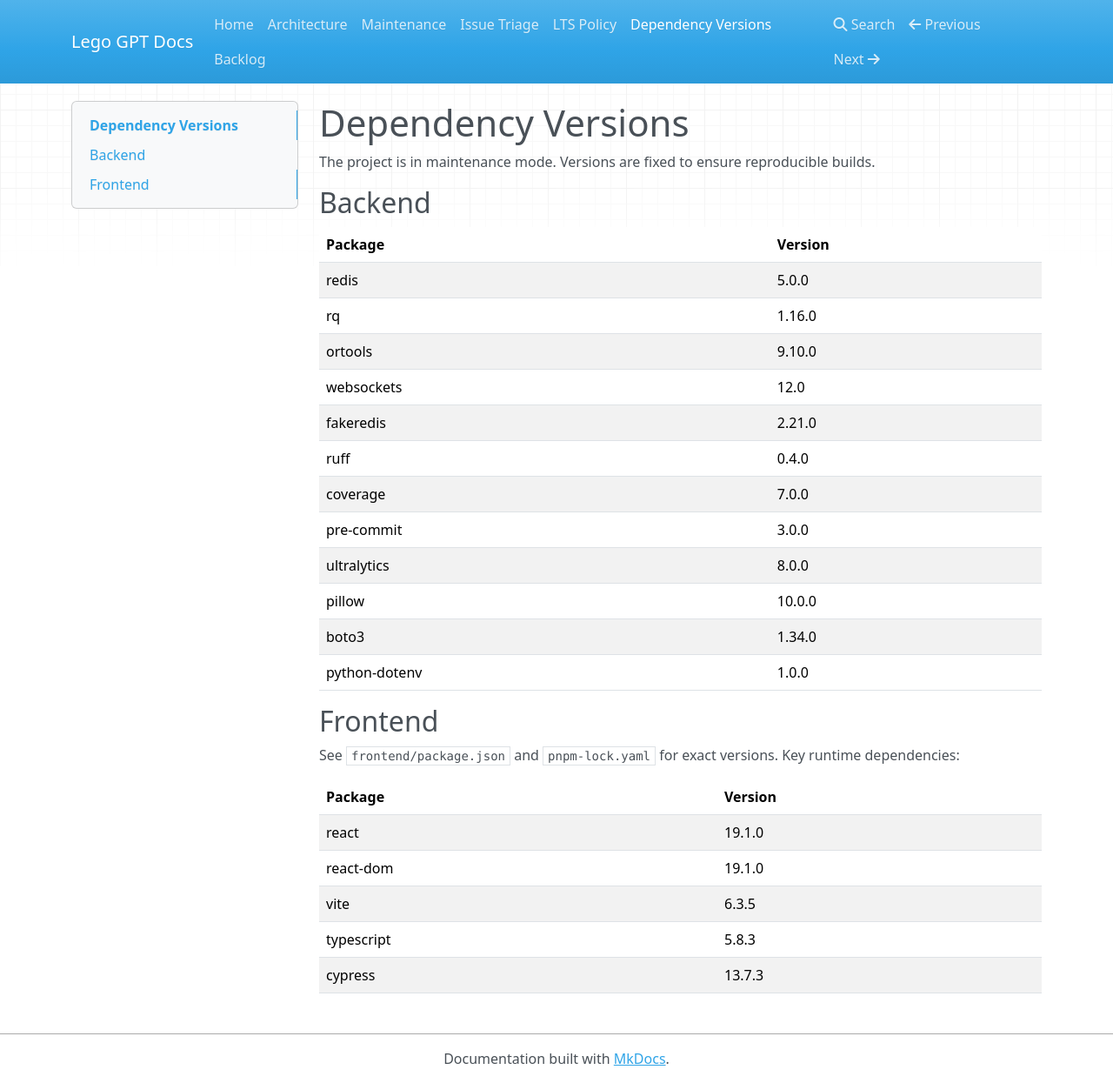
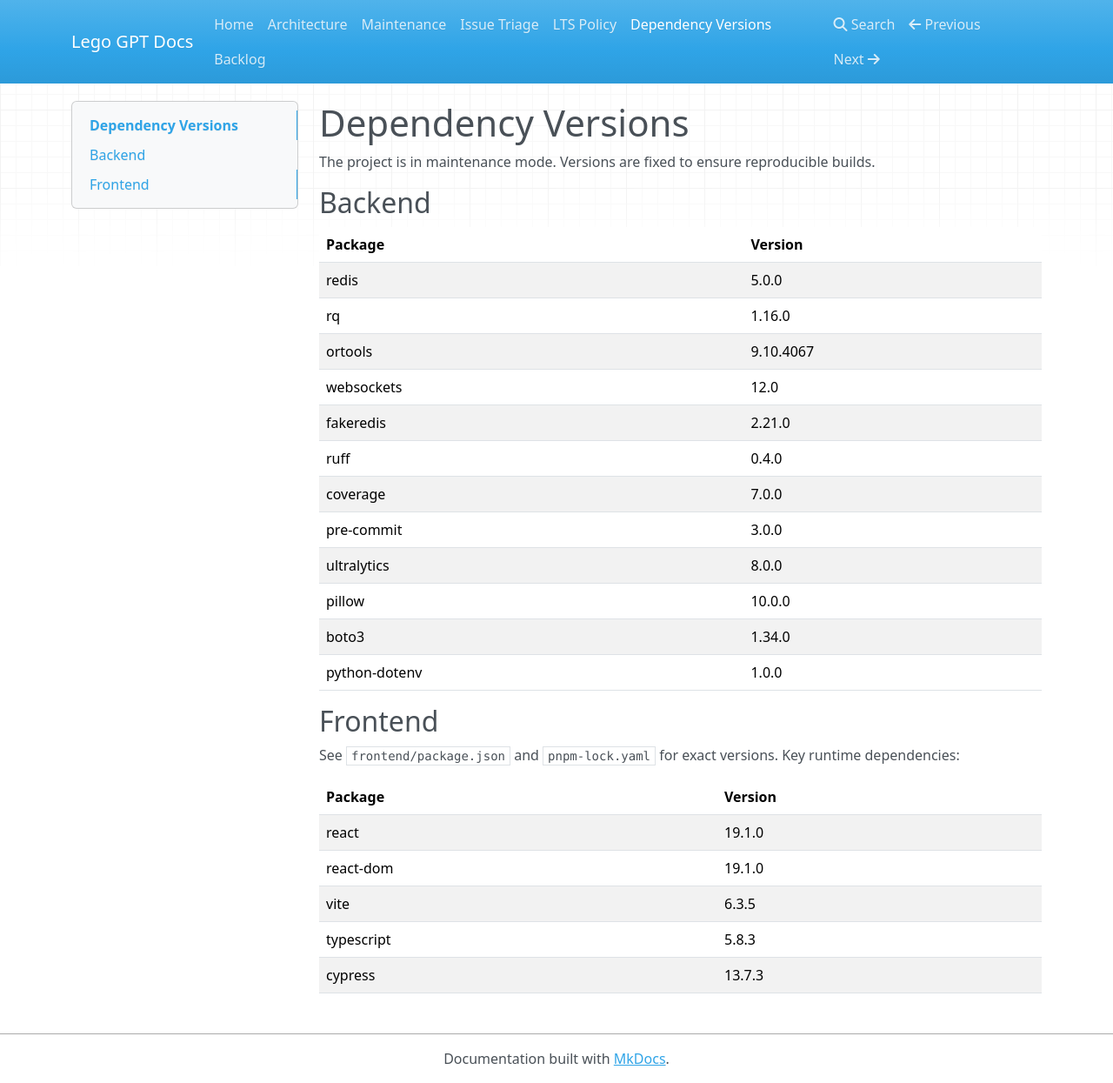
Before and after one commit to JGAVEN/Lego-GPT, an MkDocs documentation site: the page built from docs/DEPENDENCY_VERSIONS.md, in a window 1280 px wide and 1245 px high. Shown: the whole window at 87% size. Built offline with MkDocs 1.6.1, drawn with Linux system fonts in a browser that asks for light colours; nearby versions of some CDN libraries.

Commit message:
Update ortools pin to 9.10.4067

```diff
--- a/docs/DEPENDENCY_VERSIONS.md
+++ b/docs/DEPENDENCY_VERSIONS.md
@@ -8,7 +8,7 @@ The project is in maintenance mode. Versions are fixed to ensure reproducible bu
 |---------|---------|
 | redis | 5.0.0 |
 | rq | 1.16.0 |
-| ortools | 9.10.0 |
+| ortools | 9.10.4067 |
 | websockets | 12.0 |
 | fakeredis | 2.21.0 |
 | ruff | 0.4.0 |
```
Also changed, not shown: 1 other file.
